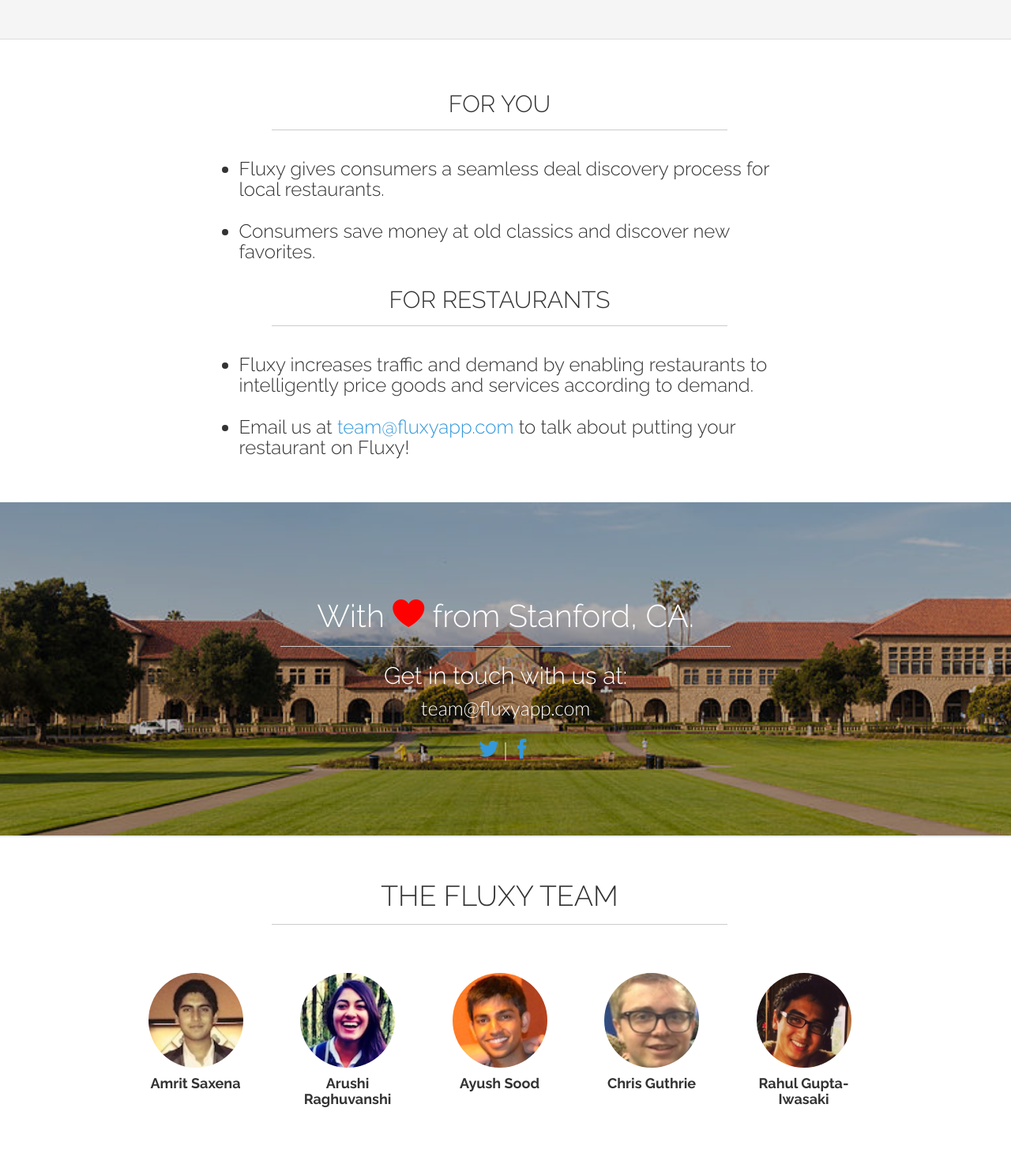
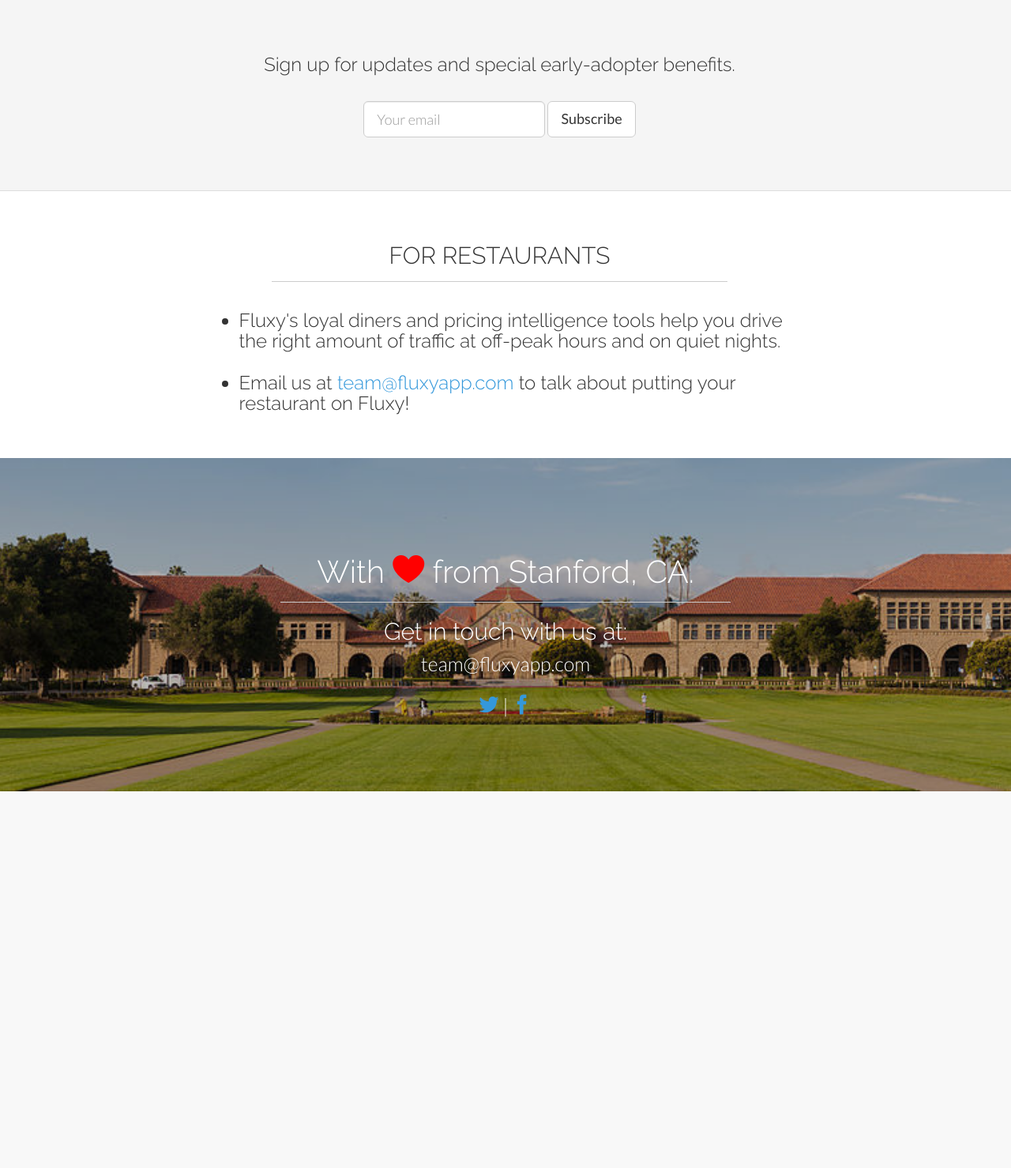
Before and after one commit to guthriec/fluxy-sample, a Django app: page / in a window 1280 px wide. Shown: the part 1399-2878 px from the top of the page at 79% size. After the commit the page ends 2401 px from the top, so only its background shows below. Run offline with Django 3.2, Linux system fonts and the light colour scheme; parts of the project's set-up code (start-up, migrations or seed data) failed here and were passed over; some libraries are stand-ins or nearby versions.

Commit message:
Incorporated many of Chris's changes

```diff
--- a/landing_page/static/css/main.css
+++ b/landing_page/static/css/main.css
@@ -659,6 +659,10 @@ a:after {
     background-color: hsla(0,100%,0%,0.25);
 }
 
+.fluxy-footer {
+    border-bottom: none;
+}
+
 #fluxy-iphone {
     max-height:500px;
 }
--- a/landing_page/templates/index.html
+++ b/landing_page/templates/index.html
@@ -48,8 +48,7 @@
 					<ul class="nav navbar-nav">
 						<li> <a href="#home" class="smoothScroll"> Home</a></li>
 						<li> <a href="#about" class="smoothScroll"> About</a></li>
-						<li> <a href="#consumers" class="smoothScroll"> For You</a></li>
-						<li> <a href="#restaurants" class="smoothScroll"> For Restaurants</a></li>
+						<li> <a href="#restaurants" class="smoothScroll"> Restaurants</a></li>
 						<li> <a href="#contact" class="smoothScroll"> Contact</a></li>
 						<li> <a href="#team" class="smoothScroll"> Team</a></li>
 					</div><!--/.nav-collapse -->
@@ -69,15 +68,15 @@
 						<div style="display:table-cell; vertical-align: middle;">
 							<img src="{% static 'img/FullNameLogo.png' %}" class="" style="max-width:100%; max-height:200px;" />
 							<div id="fluxy-header-detail">
-								<h1>Deals at the best restaurants near you. Right now.</h1\>
+								<h1>Deals at the best restaurants near you.</h1\>
 							</div>
 						</div>
 					</div>
 					<div class="col-md-2"></div>
 				</div>
-				<h4><b>Launching this July.</b> <i>Sign up now for updates and access to special launch-day deals.</i></h4><br>
+				<h4><b>Launching this July in Palo Alto.</b> <i id="signUpRequest">Sign up for updates and special early-adopter benefits.</i></h4><br>
 				<!-- The sign-up form itself -->
-			  <div id="form-container">
+			  <div id="subscribe" name="subscribe">
 			    <!-- Form to submit email to our list -->
 			    <form id="subscribeForm" class="form-inline" action="/subscribe/" method="post">
 			      {% csrf_token %}
@@ -93,7 +92,7 @@
 
 		<!-- ==== GREYWRAP ==== -->
 		<div class="greywrap" id="about" name="about">
-			<h1>Fluxy is built for the <i>needs</i> of restaurants and the <i>wants</i> of consumers.</h1>
+			<h1>Every restaurant gets quiet sometimes. Go against the crowd and save.</h1>
 			<hr>
 			<br/>
 			<div class="row">
@@ -101,32 +100,35 @@
 					<iframe id="fluxy-video" src="//player.vimeo.com/video/97117689?badge=0" frameborder="0" webkitallowfullscreen mozallowfullscreen allowfullscreen></iframe><br><br><br>
 				</div>
 			</div><!-- row -->
+			<div class="row">
+				<div id="lowerSubscribeContainer" class="col-md-6 col-md-offset-3">
+					<h3>Sign up for updates and special early-adopter benefits.</h3><br>
+					<div id="lowerSubscribe" name="subscribe">
+				    <!-- Form to submit email to our list -->
+				    <form id="lowerSubscribeForm" class="form-inline" action="/subscribe/" method="post">
+				      {% csrf_token %}
+				      <div class="form-group">
+					      <input id="lowerEmail" name="email" type="email" class="required email form-control input-lg"
+					      placeholder="Your email" id="email" style="" />
+					    </div>
+					    <button type="submit" class="btn btn-default btn-lg" id="lower-submit-btn">Subscribe</button>
+				    </form><br>
+			  	</div>
+			  </div>
+			</div><br><br>
 		</div><!-- greywrap -->
 
 		<!-- ==== SERVICES ==== -->
-		<div class="container" id="consumers" name="consumers">
+		<div class="container" id="restaurants" name="restaurants">
 			<br>
 			<br>
-			<div class="row" >
-				<h2 class="centered">FOR YOU</h2>
-				<hr>
-				<div class="col-md-offset-2 col-md-8">
-					<h3>
-						<ul>
-							<li>Fluxy gives consumers a seamless deal discovery process for local restaurants.</li><br>
-							<li>Consumers save money at old classics and discover new favorites.</li>
-						</ul>
-					</h3>
-				</div><!-- col-lg -->
-			</div><!-- row -->
-			<div class="row hidden-xs hidden-sm" style="margin-top:-44px;" id="restaurants" name="restaurants"></div>
 			<div class="row">
 				<h2 class="centered">FOR RESTAURANTS</h2>
 				<hr>
 				<div class="col-md-offset-2 col-md-8">
 					<h3>
 						<ul>
-							<li>Fluxy increases traffic and demand by enabling restaurants to intelligently price goods and services according to demand.</li><br>
+							<li>Fluxy's loyal diners and pricing intelligence tools help you drive the right amount of traffic at off-peak hours and on quiet nights.</li><br>
 							<li>Email us at <a href="mailto:team@fluxyapp.com">team@fluxyapp.com</a> to talk about putting your restaurant on Fluxy!</li>
 						</ul>
 					</h3>
@@ -137,7 +139,7 @@
 
 		<!-- ==== SECTION DIVIDER ==== -->
 		<div id="fluxy-contact">
-			<section class="section-divider textdivider fluxy-mute" name="contact">
+			<section class="section-divider textdivider fluxy-mute fluxy-footer" name="contact">
 				<div class="container">
 					<h1>With <span class="icon-heart" style="color: red;"></span> from Stanford, CA.</h1>
 					<hr>
@@ -147,47 +149,6 @@
 				</div><!-- container -->
 			</section><!-- section -->
 		</div>
-
-		<!-- ==== TEAM MEMBERS ==== -->
-		<div class="container" id="team" name="team">
-			<div class="row white centered">
-				<h1 class="centered">THE FLUXY TEAM</h1>
-				<hr>
-				<br>
-				<br>
-
-				<div class="col-md-2 col-md-offset-1 centered">
-					<img class="img img-circle fluxy-team-pic" src="{% static 'img/team/amrit.jpg' %}" alt="">
-					<br>
-					<h4><b>Amrit Saxena</b></h4>
-				</div><!-- col-lg-3 -->
-
-				<div class="col-md-2 centered">
-					<img class="img img-circle fluxy-team-pic" src="{% static 'img/team/arushi.jpg' %}" alt="">
-					<br>
-					<h4><b>Arushi Raghuvanshi</b></h4>
-				</div><!-- col-lg-3 -->
-
-				<div class="col-md-2 centered">
-					<img class="img img-circle fluxy-team-pic" src="{% static 'img/team/ayush.jpg' %}" alt="">
-					<br>
-					<h4><b>Ayush Sood</b></h4>
-				</div><!-- col-lg-3 -->
-
-				<div class="col-md-2 centered">
-					<img class="img img-circle fluxy-team-pic" src="{% static 'img/team/chris.jpg' %}" alt="">
-					<br>
-					<h4><b>Chris Guthrie</b></h4>
-				</div><!-- col-lg-3 -->
-
-				<div class="col-md-2 centered">
-					<img class="img img-circle fluxy-team-pic" src="{% static 'img/team/rahul.jpg' %}" alt="">
-					<br>
-					<h4><b>Rahul Gupta-Iwasaki</b></h4>
-				</div><!-- col-lg-3 -->
-
-			</div><!-- row --><br><br><br>
-		</div><!-- container -->
 
 		<!-- A footer if we want it
 		<div id="footerwrap">
@@ -201,7 +162,6 @@
   ================================================== -->
   <!-- Placed at the end of the document so the pages load faster -->
 
-
   <script type="text/javascript" src="{% static 'js/lib/bootstrap.min.js' %}"></script>
   <script type="text/javascript" src="{% static 'js/retina.js' %}"></script>
   <script type="text/javascript" src="{% static 'js/jquery.easing.1.3.js' %}"></script>
@@ -210,7 +170,15 @@
   	<script type="text/javascript">
 		$('#subscribeForm').ajaxForm({
 			success: function(responseText, statusText, xhr, $form) {
-				$('#form-container').html('<p>Thanks for signing up!</p>');
+				$('#subscribe').html('<p>Thanks for signing up!</p>');
+				$('#lowerSubscribeContainer').html('');
+			},
+		});
+		$('#lowerSubscribeForm').ajaxForm({
+			success: function(responseText, statusText, xhr, $form) {
+				$('#lowerSubscribe').html('<p>Thanks for signing up!</p>');
+				$('#subscribe').html('');
+				$('#signUpRequest').html('Thanks for signing up!');
 			},
 		});
 		$('#email').focus();
```
